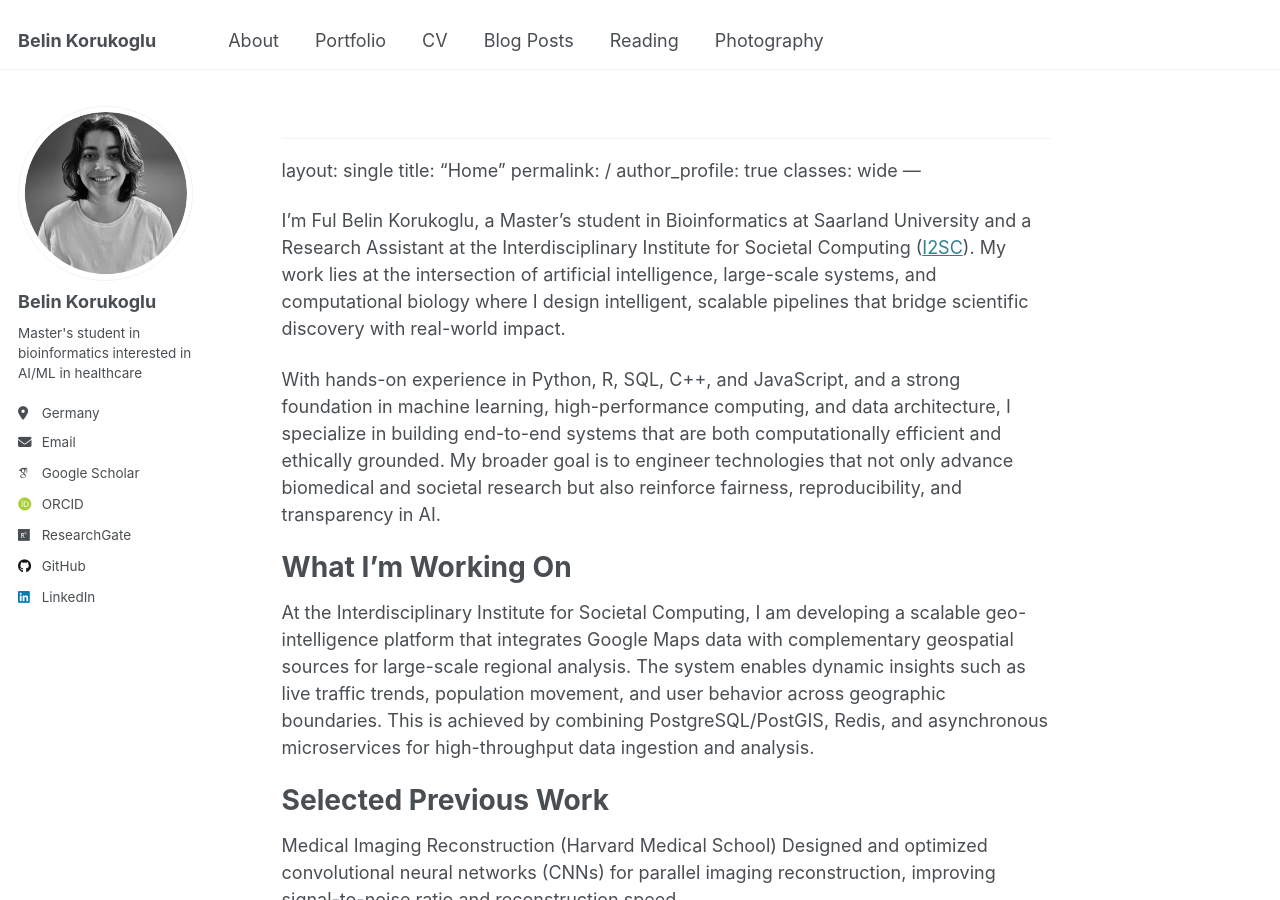
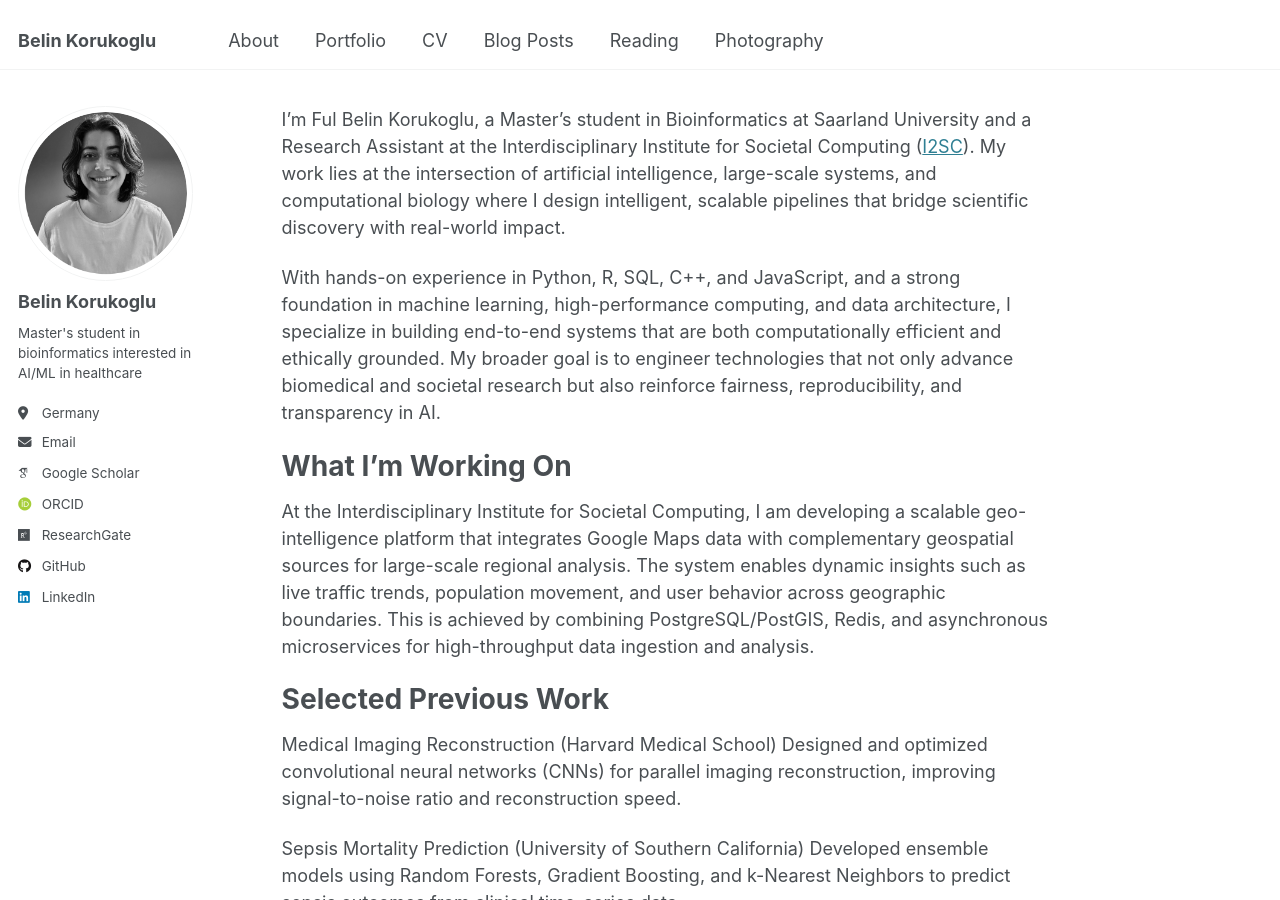
Before and after one commit to fulbelin/fulbelin.github.io, a Jekyll site: the page built from index.md, in a window 1280 px wide and 900 px high. Built offline with Jekyll 4.4.1, drawn with Linux system fonts in a browser that asks for light colours; some web fonts are replaced; our own code applies the rules of GitHub Pages for plain Markdown files.

Commit message:
Update index.md

```diff
--- a/index.md
+++ b/index.md
@@ -1,11 +1,3 @@
-
----
-layout: single
-title: "Home"
-permalink: /
-author_profile: true
-classes: wide
----
 
 I’m Ful Belin Korukoglu, a Master’s student in Bioinformatics at Saarland University and a Research Assistant at the Interdisciplinary Institute for Societal Computing ([I2SC](https://www.i2sc.net/)).
 My work lies at the intersection of artificial intelligence, large-scale systems, and computational biology where I design intelligent, scalable pipelines that bridge scientific discovery with real-world impact.
```
